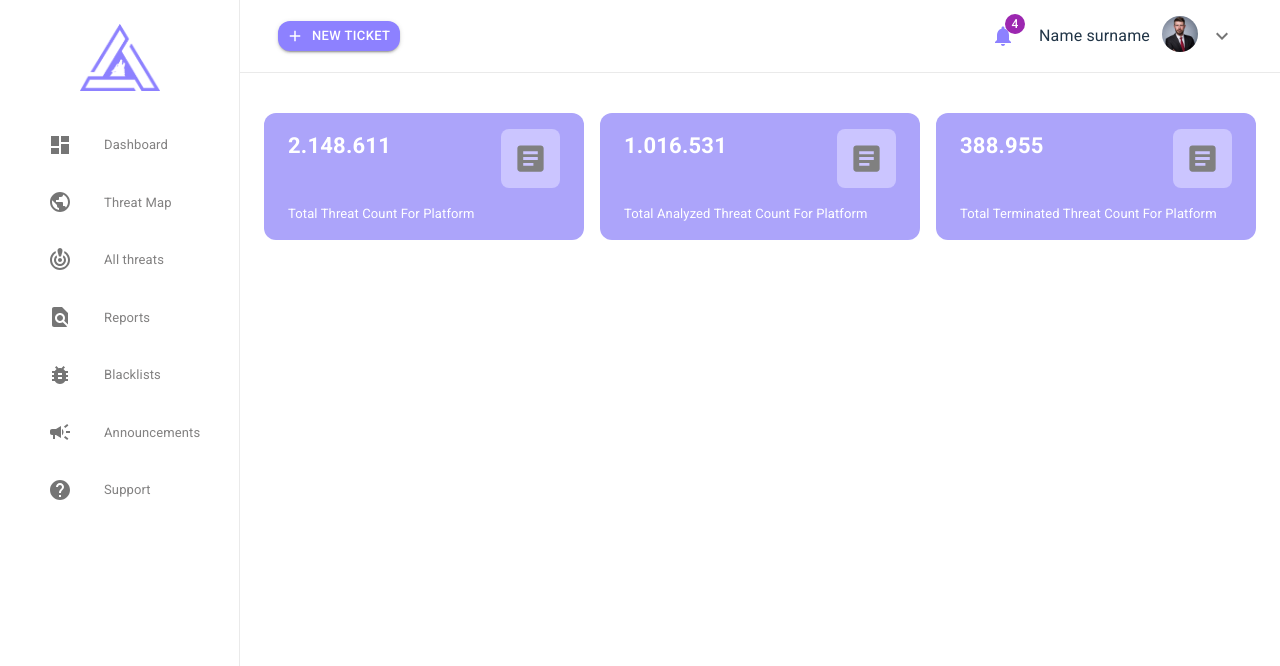
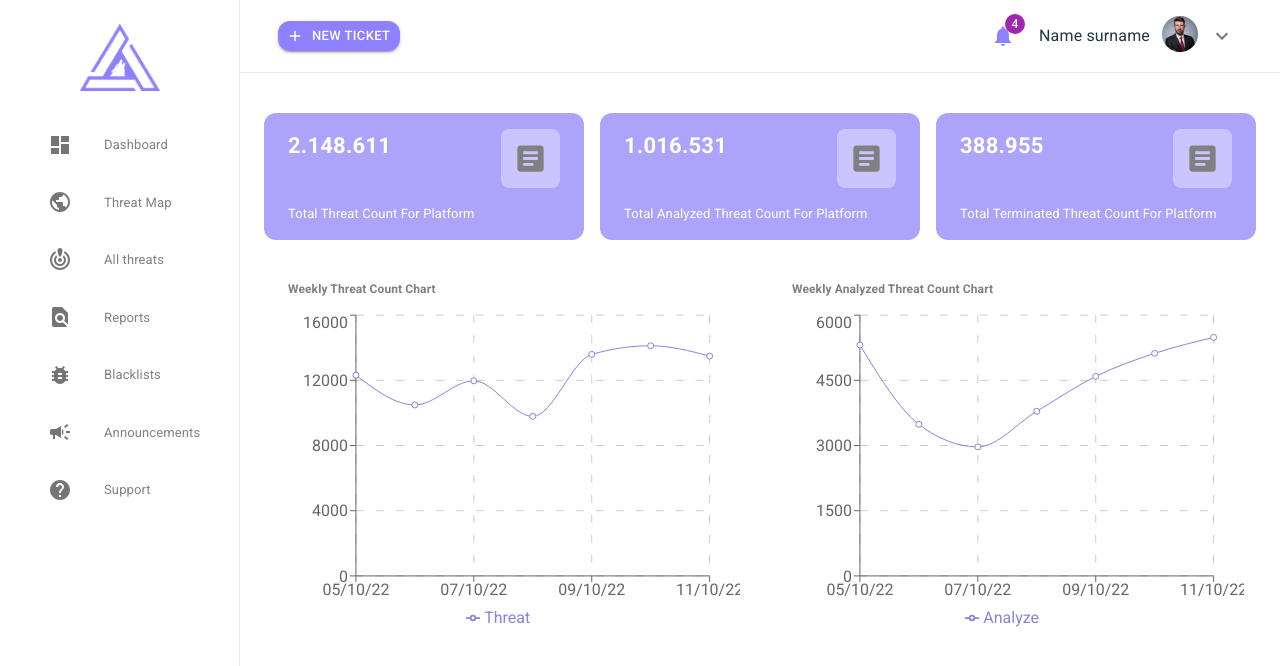
Before and after one commit to emirmorgan/mui-dashboard, a React (Vite) app: page / in a window 1280 px wide. Shown: the top 666 px of the page. Built offline with nearby package versions, Linux system fonts and the light colour scheme.

Commit message:
Design: Content / Charts

```diff
--- a/package.json
+++ b/package.json
@@ -15,6 +15,7 @@
     "@mui/material": "^5.10.8",
     "react": "^18.2.0",
     "react-dom": "^18.2.0",
+    "recharts": "^2.1.14",
     "sass": "^1.55.0"
   },
   "devDependencies": {
--- a/src/components/Content/Content.jsx
+++ b/src/components/Content/Content.jsx
@@ -1,10 +1,12 @@
 import { Container } from "@mui/material";
 import Cards from "./Cards";
+import Graphs from "./Graphs";
 
 function Content() {
   return (
     <Container maxWidth="xl">
       <Cards />
+      <Graphs />
     </Container>
   );
 }
--- /dev/null
+++ b/src/components/Content/Graph.jsx
@@ -0,0 +1,46 @@
+import { Box } from "@mui/material";
+import React from "react";
+
+import {
+  LineChart,
+  Line,
+  XAxis,
+  YAxis,
+  CartesianGrid,
+  Tooltip,
+  Legend,
+  ResponsiveContainer,
+} from "recharts";
+
+function Graph({ data, datakey }) {
+  console.log(data);
+  return (
+    <Box display="flex" justifyContent="center">
+      <ResponsiveContainer width="95%" height={325}>
+        <LineChart
+          data={data}
+          margin={{
+            top: 5,
+            right: 30,
+            left: 20,
+            bottom: 5,
+          }}
+        >
+          <CartesianGrid strokeDasharray="8 12" />
+          <XAxis dataKey="name" />
+          <YAxis />
+          <Tooltip />
+          <Legend />
+          <Line
+            type="monotone"
+            dataKey={datakey}
+            stroke="#8884d8"
+            activeDot={{ r: 8 }}
+          />
+        </LineChart>
+      </ResponsiveContainer>
+    </Box>
+  );
+}
+
+export default Graph;
--- /dev/null
+++ b/src/components/Content/Graphs.jsx
@@ -0,0 +1,98 @@
+import { Grid, Typography } from "@mui/material";
+import React from "react";
+import Graph from "./Graph";
+
+const threatData = [
+  {
+    name: "05/10/22",
+    Threat: 12312,
+  },
+  {
+    name: "06/10/22",
+    Threat: 10488,
+  },
+  {
+    name: "07/10/22",
+    Threat: 11969,
+  },
+  {
+    name: "08/10/22",
+    Threat: 9788,
+  },
+  {
+    name: "09/10/22",
+    Threat: 13591,
+  },
+  {
+    name: "10/10/22",
+    Threat: 14121,
+  },
+  {
+    name: "11/10/22",
+    Threat: 13487,
+  },
+];
+
+const analyzeData = [
+  {
+    name: "05/10/22",
+    Analyze: 5312,
+  },
+  {
+    name: "06/10/22",
+    Analyze: 3488,
+  },
+  {
+    name: "07/10/22",
+    Analyze: 2969,
+  },
+  {
+    name: "08/10/22",
+    Analyze: 3788,
+  },
+  {
+    name: "09/10/22",
+    Analyze: 4591,
+  },
+  {
+    name: "10/10/22",
+    Analyze: 5121,
+  },
+  {
+    name: "11/10/22",
+    Analyze: 5487,
+  },
+];
+
+function Graphs() {
+  return (
+    <Grid container spacing={2} marginTop={3} justifyContent="space-around">
+      <Grid item sm={12} lg={6}>
+        <Typography
+          fontWeight="bold"
+          fontSize={12}
+          sx={{ color: "gray" }}
+          marginLeft="24px"
+          marginBottom="12px"
+        >
+          Weekly Threat Count Chart
+        </Typography>
+        <Graph data={threatData} datakey={"Threat"} />
+      </Grid>
+      <Grid item sm={12} lg={6}>
+        <Typography
+          fontWeight="bold"
+          fontSize={12}
+          sx={{ color: "gray" }}
+          marginLeft="24px"
+          marginBottom="12px"
+        >
+          Weekly Analyzed Threat Count Chart
+        </Typography>
+        <Graph data={analyzeData} datakey={"Analyze"} />
+      </Grid>
+    </Grid>
+  );
+}
+
+export default Graphs;
```
Also changed, not shown: 1 other file (tests, documents, lock files or other folders).
